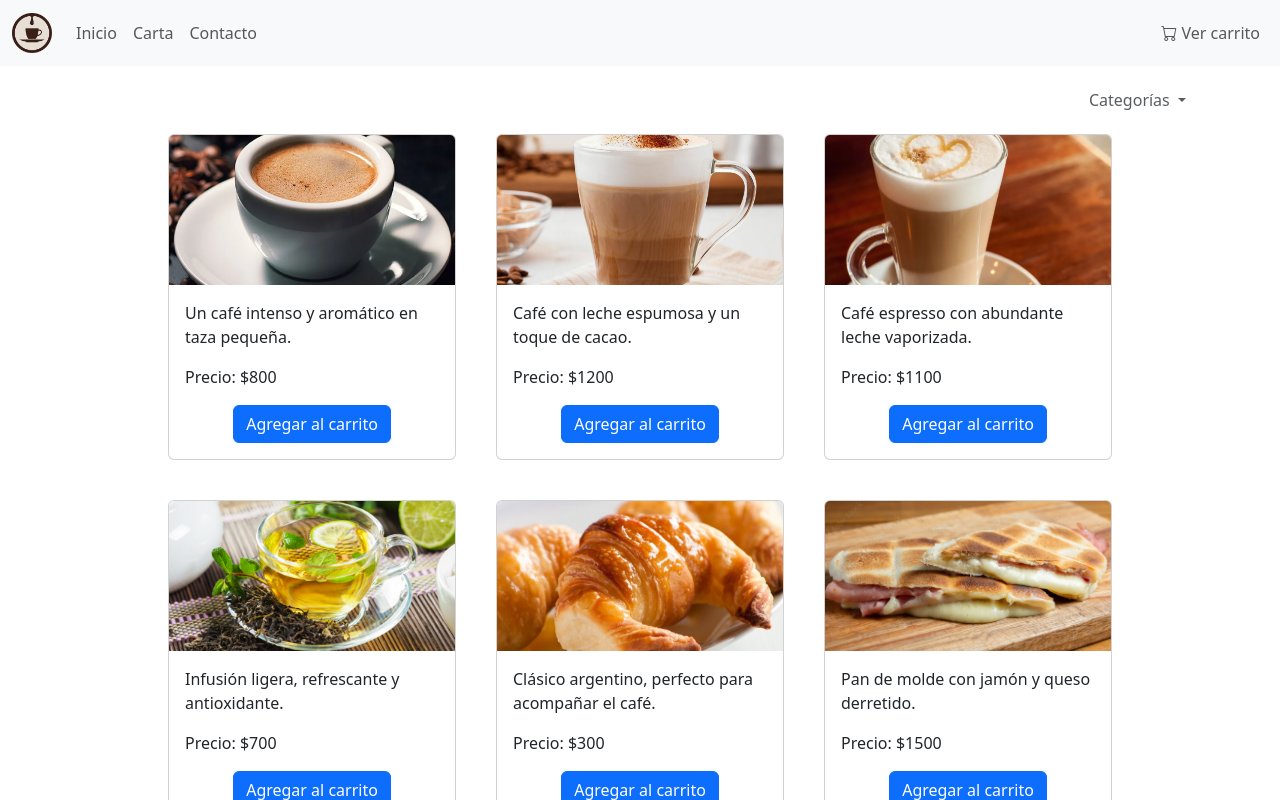
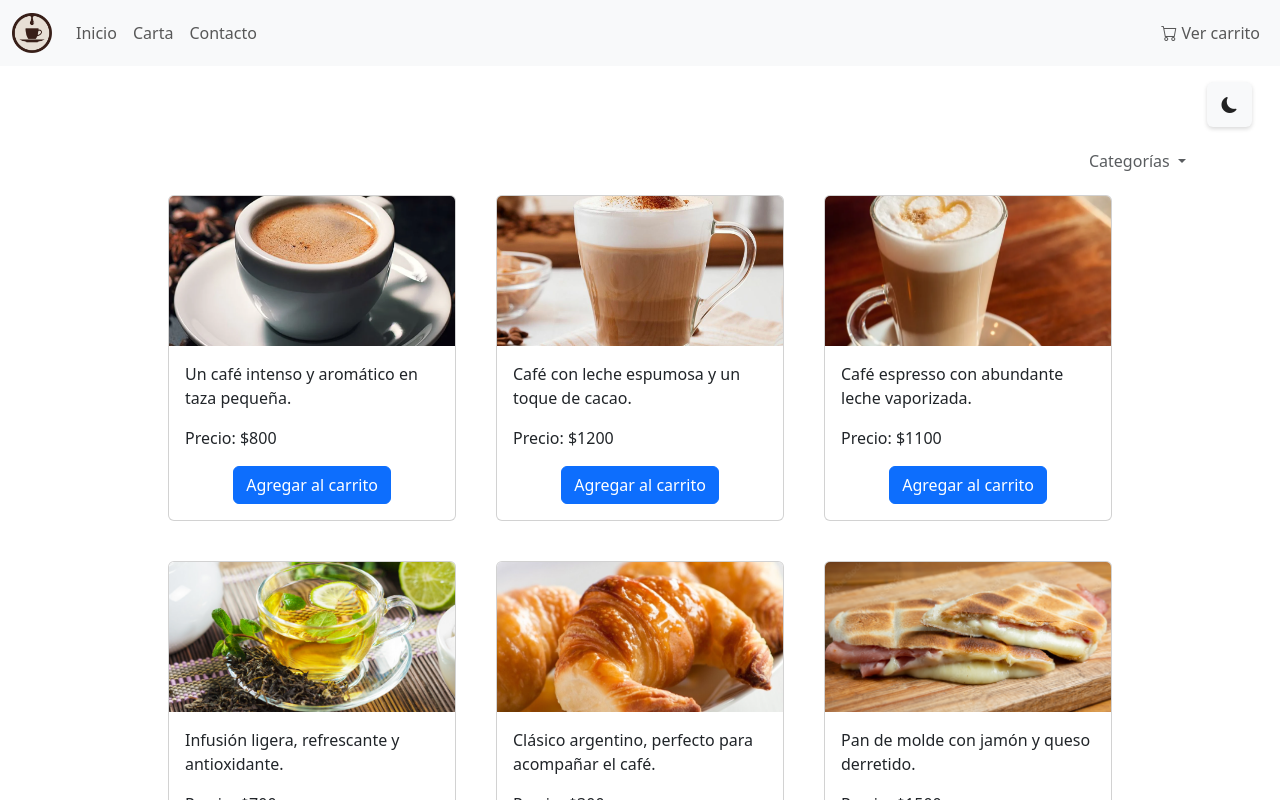
Before and after one commit to leanarn/TP1-CIU-UNAHUR, a React (Vite) app: page /carta in a window 1280 px wide. Shown: the top 800 px of the page. Built offline with nearby package versions, Linux system fonts and the light colour scheme.

Commit message:
Avemus modo oscuro

```diff
--- a/src/css/Carta.css
+++ b/src/css/Carta.css
@@ -1,12 +1,16 @@
-/* Estilo para la carta */
+/* Fondo blanco por defecto */
 .carta-container {
-
-    background-color: #F4EBDC;
+    background-color: #ffffff !important;
     min-height: 100vh;
     padding-bottom: 30px;
 }
 
-/* Estilo para productos en grid no funcionó */
+/* Evita que Bootstrap cambie el color del body */
+body {
+    background-color: #ffffff !important;
+}
+
+/* Grid de productos */
 .productos-grid {
     margin-top: 1rem;
     gap: 1.5rem;
@@ -15,3 +19,86 @@
     flex-wrap: wrap;
     padding: 20px 0;
 }
+
+/*Tema oscuro */
+.dark-theme {
+    background-color: #1c1c1c !important;
+    color: #f5f5f5 !important;
+}
+
+.dark-theme .card {
+    background-color: #2a2a2a;
+    color: #f5f5f5;
+    border: 1px solid #444;
+}
+
+.dark-theme .btn-outline-dark {
+    color: #f5f5f5;
+    border-color: #888;
+}
+
+.dark-theme .btn-outline-dark:hover {
+    background-color: #333;
+}
+
+.dark-theme .dropdown-menu {
+    background-color: #2a2a2a;
+    color: #fff;
+}
+/*Ajustes visuales para menú de categorías en modo oscuro */
+.dark-theme .dropdown-menu {
+    background-color: #2a2a2a !important;
+    color: #fff !important;
+    border: 1px solid #555;
+}
+
+.dark-theme .dropdown-item {
+    color: #f5f5f5 !important;
+}
+
+.dark-theme .dropdown-item:hover {
+    background-color: #3a3a3a !important;
+    color: #fff !important;
+}
+.dark-theme .btn-secondary {
+    background-color: #444 !important;
+    border: none !important;
+    color: #fff !important;
+}
+
+.dark-theme .btn-secondary:hover {
+    background-color: #555 !important;
+}
+/* Botón redondo para alternar tema */
+.btn-toggle-tema {
+    width: 45px;
+    height: 45px;
+    border-radius: 50%;
+    display: flex;
+    align-items: center;
+    justify-content: center;
+    font-size: 1.3rem;
+    border: none;
+    transition: all 0.3s ease;
+    box-shadow: 0 2px 4px rgba(0,0,0,0.15);
+}
+
+/* Modo claro (ícono luna) */
+.btn-toggle-tema.claro {
+    background-color: #f8f9fa;
+    color: #222;
+}
+
+.btn-toggle-tema.claro:hover {
+    background-color: #e0e0e0;
+}
+
+/* Modo oscuro (ícono sol) */
+.btn-toggle-tema.oscuro {
+    background-color: #2c2c2c;
+    color: #ffcc00;
+}
+
+.btn-toggle-tema.oscuro:hover {
+    background-color: #444;
+}
--- a/src/pages/Carta.jsx
+++ b/src/pages/Carta.jsx
@@ -2,10 +2,12 @@ import ProductCard from "../componentes/ProductCard";
 import Navbar from '../componentes/Navbar';
 import { useState, useEffect } from 'react';
 import Carrito from '../componentes/Carrito';
+import '../css/Carta.css';
 
 export default function Carta() {
 
     const [mostrarCarrito, setMostrarCarrito] = useState(false);
+    const [temaOscuro, setTemaOscuro] = useState(false);
 
     // localStorage
     const [productosDelCarrito, setProductosDelCarrito] = useState(() => {
@@ -187,9 +189,19 @@ useEffect(() => {
 
 ////////
 return (
-        <div>
-            <Navbar verCarrito={() => setMostrarCarrito(!mostrarCarrito)} />
+    <div className={temaOscuro ? "carta-container dark-theme" : "carta-container"}>
+        <Navbar verCarrito={() => setMostrarCarrito(!mostrarCarrito)} />
 
+        {/*Botón cambio de tema */}
+        <div className="container d-flex justify-content-end mt-3 me-3">
+            <button
+                className={`btn btn-toggle-tema ${temaOscuro ? "oscuro" : "claro"}`}
+                onClick={() => setTemaOscuro(!temaOscuro)}
+                title={temaOscuro ? "Cambiar a modo claro" : "Cambiar a modo oscuro"}
+            >
+                <i className={`bi ${temaOscuro ? "bi-sun-fill" : "bi-moon-fill"}`}></i>
+            </button>
+        </div>
             {/* 🔹 Dropdown Categorías */}
             <div className="container mt-3 d-flex">
                 <div className="dropdown ms-auto">
```
